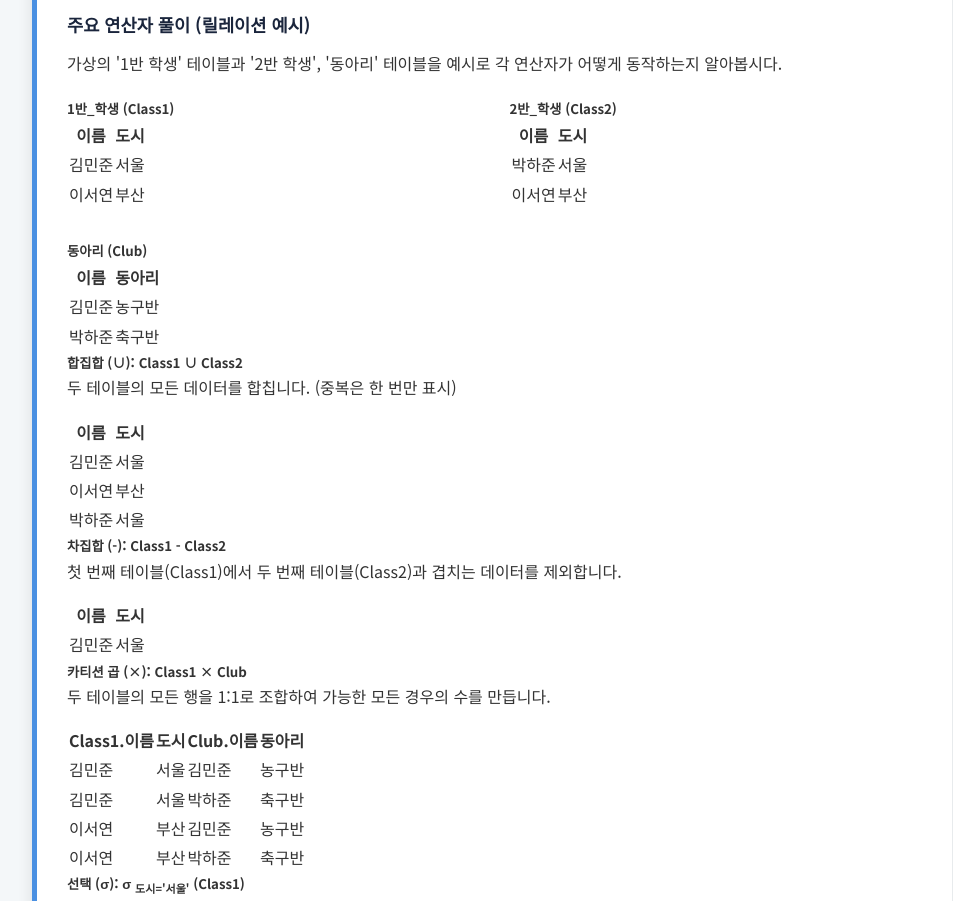
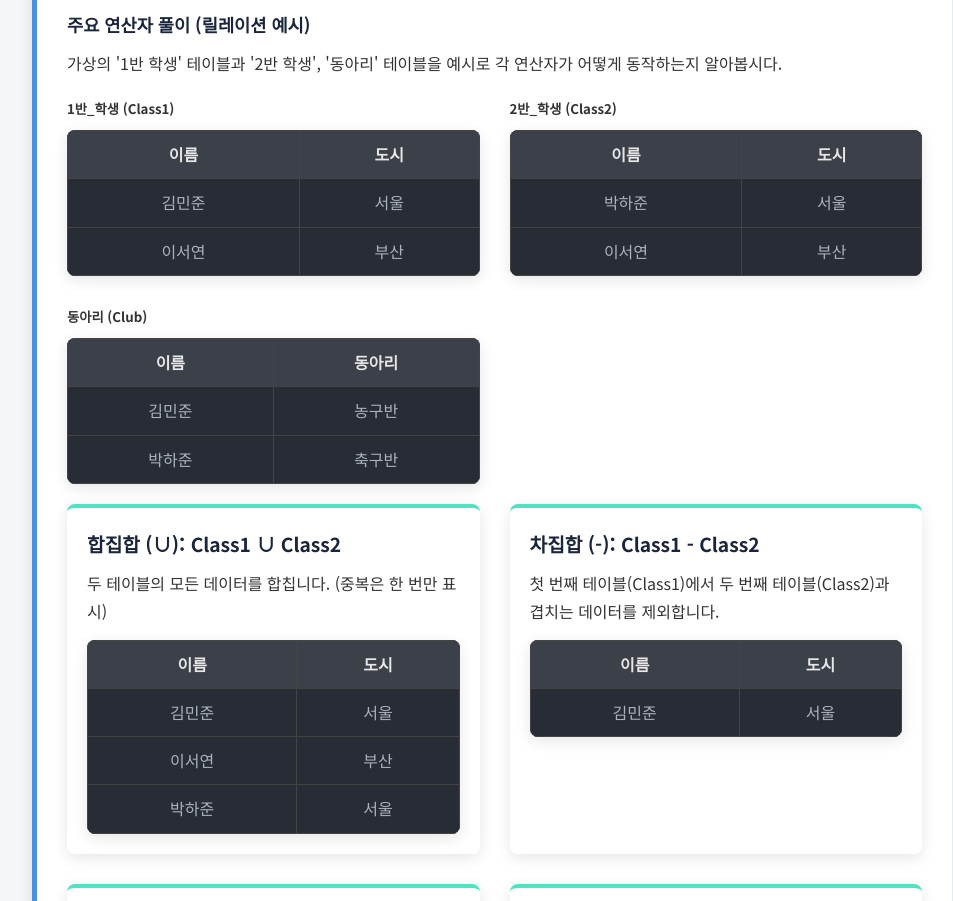
Before and after one commit to HooniKims/database_mid, a plain HTML site: page index.html in a window 1280 px wide. Shown: the part 3980-4881 px from the top of the page, without its empty margins (148-1101 px from the left). Drawn offline with nearby package versions, Linux system fonts and the light colour scheme.

Commit message:
Add files via upload

```diff
--- a/css/style.css
+++ b/css/style.css
@@ -229,3 +229,51 @@ footer {
     margin-top: 0;
     margin-bottom: 10px;
 }
+
+/* 관계대수 예시 테이블 스타일 */
+.table-examples table,
+.operator-examples table {
+    width: 100%;
+    border-collapse: collapse;
+    margin-top: 10px;
+    background-color: #282c34; /* 어두운 배경색 */
+    color: #abb2bf; /* 밝은 글자색 */
+    border-radius: var(--border-radius);
+    overflow: hidden; /* radius 적용을 위해 */
+    box-shadow: var(--shadow);
+}
+
+.table-examples th, .table-examples td,
+.operator-examples th, .operator-examples td {
+    border: 1px solid #444;
+    padding: 10px;
+    text-align: center;
+}
+
+.table-examples th,
+.operator-examples th {
+    background-color: #3c4049; /* 헤더 배경색 */
+    color: #e6e6e6;
+    font-weight: 700;
+}
+
+.operator-examples {
+    display: grid;
+    grid-template-columns: repeat(auto-fit, minmax(300px, 1fr));
+    gap: 30px;
+    margin-top: 20px;
+}
+
+.operator-examples article {
+    background: var(--card-background);
+    padding: 20px;
+    border-radius: var(--border-radius);
+    box-shadow: var(--shadow);
+    border-top: 4px solid var(--secondary-color);
+}
+
+.operator-examples h5 {
+    font-size: 1.2em;
+    color: var(--heading-color);
+    margin-bottom: 10px;
+}
```
